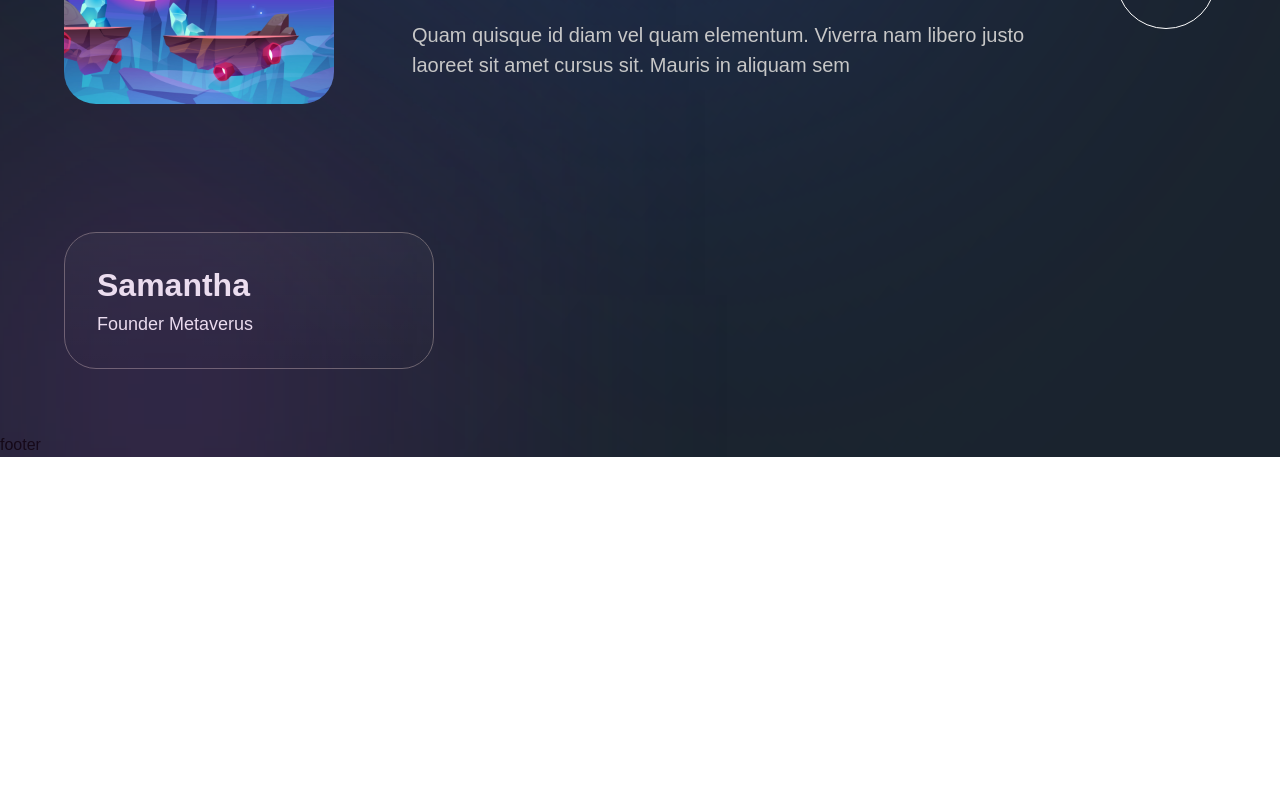
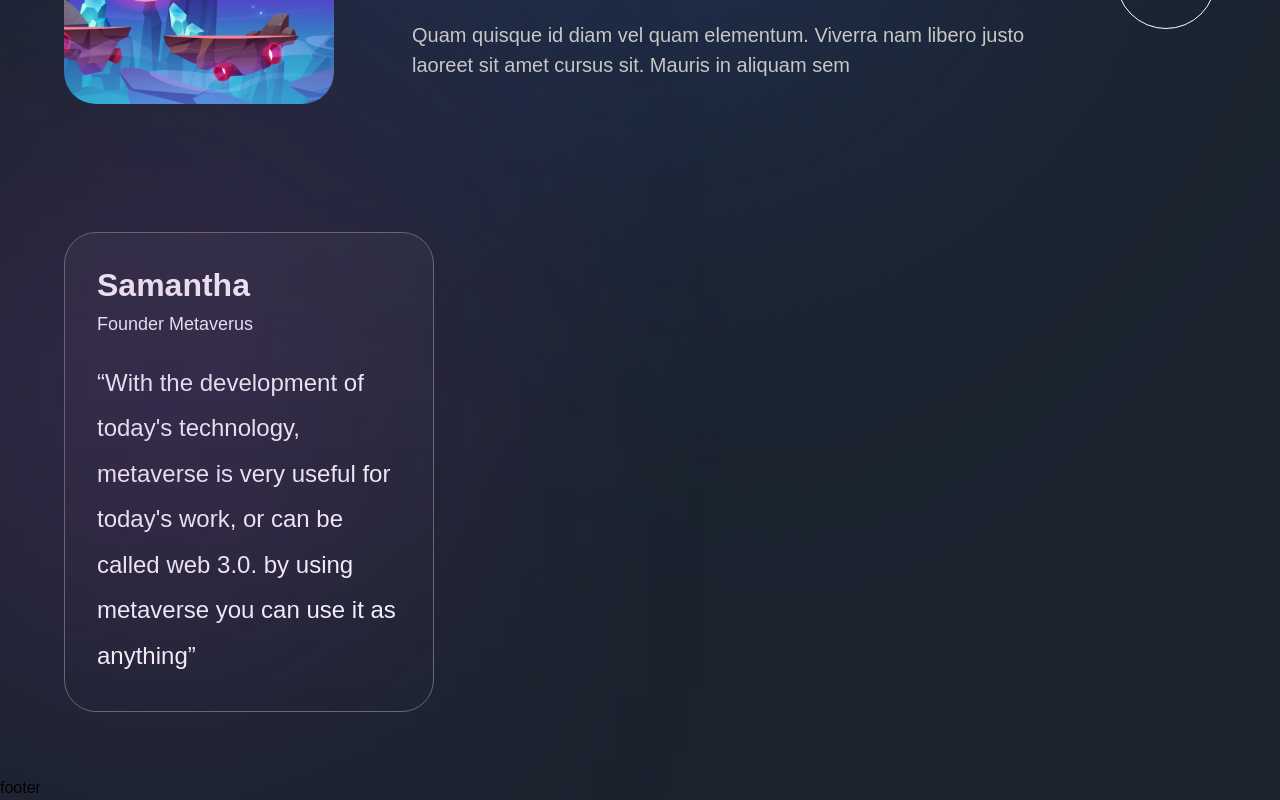
Before and after one commit to tla111/metaverse_ui, a Next.js app in the folder starter_repo/: page / in a window 1280 px wide. Shown: the part 5958-6758 px from the top of the page. Before the commit the page ends 6415 px from the top, so only its background shows below. Built offline with nearby package versions, Linux system fonts and the light colour scheme; a web font is replaced by a local one.

Commit message:
displayed description

```diff
--- a/starter_repo/sections/Feedback.jsx
+++ b/starter_repo/sections/Feedback.jsx
@@ -27,6 +27,12 @@ const Feedback = () => (
             Founder Metaverus
           </p>
         </div>
+
+        <p className="mt-[24px] font-normal sm:text-[24px] text-[18px] sm:leading-[45.6px] leading-[39.6px] text-white">
+          “With the development of today's technology, metaverse is very
+          useful for today's work, or can be called web 3.0. by using
+          metaverse you can use it as anything”
+        </p>
       </motion.div>
     </motion.div>
   </section>
```
